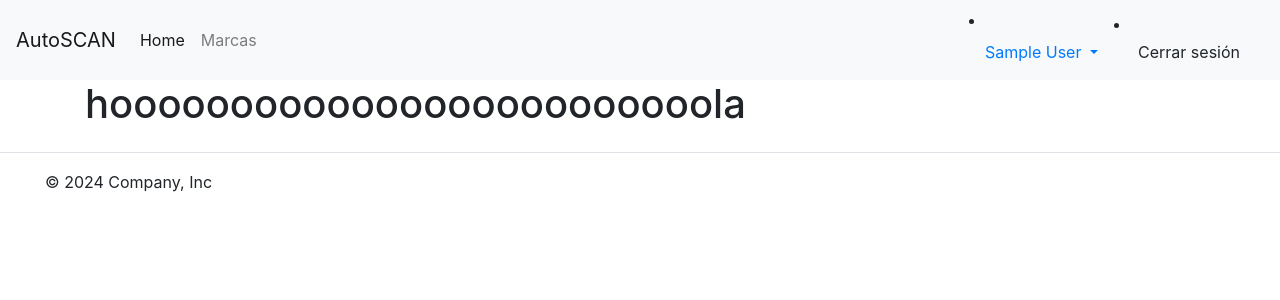
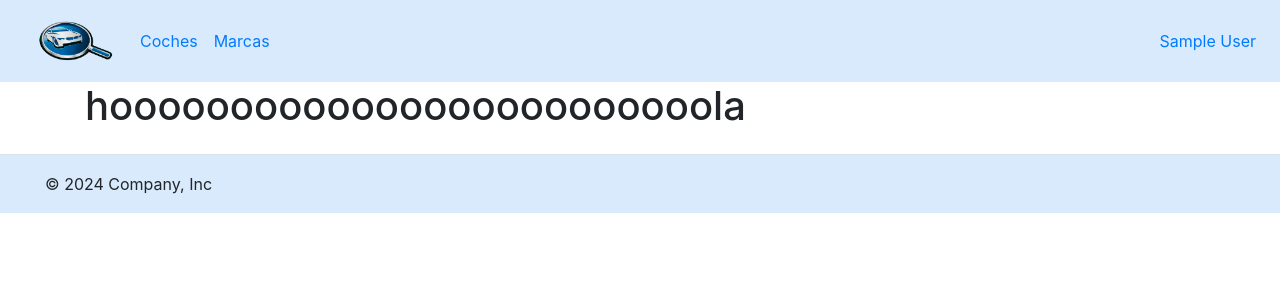
Before and after one commit to cesarivan1998/autoscan, a Django app: page / in a window 1280 px wide. Shown: the top 300 px of the page. Run offline with Django 5.2, Linux system fonts and the light colour scheme; the visitor is signed in with stand-in values (Sample User, id 1).

Commit message:
main arreglar desplegable login y añadir estilos en header y footer

```diff
--- /dev/null
+++ b/static/css/styles.css
@@ -0,0 +1,3 @@
+.nav-footer-bg-color {
+    background: #D9EAFD;
+}
--- a/users/templates/base.html
+++ b/users/templates/base.html
@@ -4,6 +4,7 @@
     <meta charset="UTF-8">
     <meta name="viewport" content="width=device-width, initial-scale=1.0">
     <title>{% block title %}CANEMCAT{% endblock %}</title>
+    <link rel="stylesheet" href="/static/css/styles.css">
     <link rel="stylesheet" href="https://cdn.jsdelivr.net/npm/bootstrap@4.3.1/dist/css/bootstrap.min.css" integrity="sha384-ggOyR0iXCbMQv3Xipma34MD+dH/1fQ784/j6cY/iJTQUOhcWr7x9JvoRxT2MZw1T" crossorigin="anonymous">
     <script src="https://code.jquery.com/jquery-3.3.1.slim.min.js" integrity="sha384-q8i/X+965DzO0rT7abK41JStQIAqVgRVzpbzo5smXKp4YfRvH+8abtTE1Pi6jizo" crossorigin="anonymous"></script>
     <script src="https://cdn.jsdelivr.net/npm/popper.js@1.14.7/dist/umd/popper.min.js" integrity="sha384-UO2eT0CpHqdSJQ6hJty5KVphtPhzWj9WO1clHTMGa3JDZwrnQq4sF86dIHNDz0W1" crossorigin="anonymous"></script>
@@ -16,21 +17,23 @@
 <body>
   <div class="w-100" style="flex-grow: 1;">
 <!-- Barra de navegación -->
-        <nav class="navbar navbar-expand-lg navbar-light bg-light">
-            <a class="navbar-brand" href="#">AutoSCAN</a>
+    <nav class="nav-footer-bg-color navbar navbar-expand-lg">
+      <a class="navbar-brand"  href="{% url 'landing_page' %}"><img style="width: 100px;" src="{% static 'images/autoscan-logo.png' %}" alt="autoscan-logo"></a>
       <button class="navbar-toggler" type="button" data-toggle="collapse" data-target="#navbarNavAltMarkup" aria-controls="navbarNavAltMarkup" aria-expanded="false" aria-label="Toggle navigation">
         <span class="navbar-toggler-icon"></span>
       </button>
       <div class="collapse navbar-collapse" id="navbarNavAltMarkup">
         <div class="navbar-nav">
-                <a class="nav-item nav-link active" href="#">Home</a>
+          <a class="nav-item nav-link active" href="#">Coches</a>
           <a class="nav-item nav-link" href="#">Marcas</a>
         </div>
       </div>
       {% if user.is_authenticated %}
+        <ul class="text-decoration-none navbar-nav ms-auto d-flex">
+                  <!-- Icono de usuario y logout -->
                   <li class="nav-item dropdown">
-                    <a class="nav-link dropdown-toggle" href="#" id="navbarDropdownUser" role="button"
-                        data-bs-toggle="dropdown" aria-expanded="false">
+                      <a class="nav-link" href="#" id="navbarDropdownUser" role="button"
+                          data-toggle="dropdown" aria-expanded="false">
                           {% if user.profile_picture %}
                           <img src="{{ user.profile_picture.url }}"
                               alt="Foto de perfil"
@@ -43,19 +46,25 @@
 
                       </a>
                       <ul class="dropdown-menu" aria-labelledby="navbarDropdownUser">
+                        <li><a class="dropdown-item" href="{% url 'profile' user.pk %}">Perfil</a></li>
                         <li><a class="dropdown-item" href="{% url 'logout' %}">Cerrar sesión</a></li>
                       </ul>
                   </li>
-                <li><a class="dropdown-item" href="{% url 'logout' %}">Cerrar sesión</a></li>
                   {% else %}
-                <div>
-                    <a class="nav-item nav-link" href="{% url 'login' %}">Iniciar sesión</a>
-                </div>
+          <!-- Enlace de registro -->
+          <!-- <li class="nav-item">
+              <a class="nav-link" href="{% url 'signup' %}">Registrar</a>
+          </li> -->
+          <li class="list-unstyled nav-item">
+              <a class="nav-link" href="{% url 'login' %}">Iniciar sesión</a>
+          </li>
+
           {% endif %}
+      </ul>
     </nav>
     {% block content %}
     {% endblock %}
-        <footer class="d-flex flex-wrap justify-content-between align-items-center py-3 my-4 border-top">
+    <footer class="nav-footer-bg-color d-flex flex-wrap justify-content-between align-items-center py-3 my-4 border-top">
       <div class="col-md-4 d-flex align-items-center">
         <a href="/" class="mb-3 me-2 mb-md-0 text-body-secondary text-decoration-none lh-1">
           <svg class="bi" width="30" height="24"><use xlink:href="#bootstrap"></use></svg>
```
Also changed, not shown: images/brands/BMW.png (deleted), images/brands/audi-logo.png (deleted), images/brands/jaguar-logo.png (deleted), images/brands/mercedes-logo.png (deleted), images/brands/peugeot-logo.png (deleted), images/brands/renault-logo.png (deleted), images/cars/audi_a1_2019_sportback.jpg (deleted), images/cars/audi_q3_2019.jpg (deleted), images/cars/bmw_x3_2025.jpg (deleted), images/cars/jaguar_xe_2015.jpg (deleted), images/cars/jaguar_xk_1996_coupe.jpg (deleted), images/cars/mercedes_cla_2023.jpg (deleted), images/cars/peugeot_2008_2023.jpg (deleted), images/cars/renault_clio_2024.jpg (deleted), 1 more files. Lines whose indentation alone changed are shown as unchanged.
